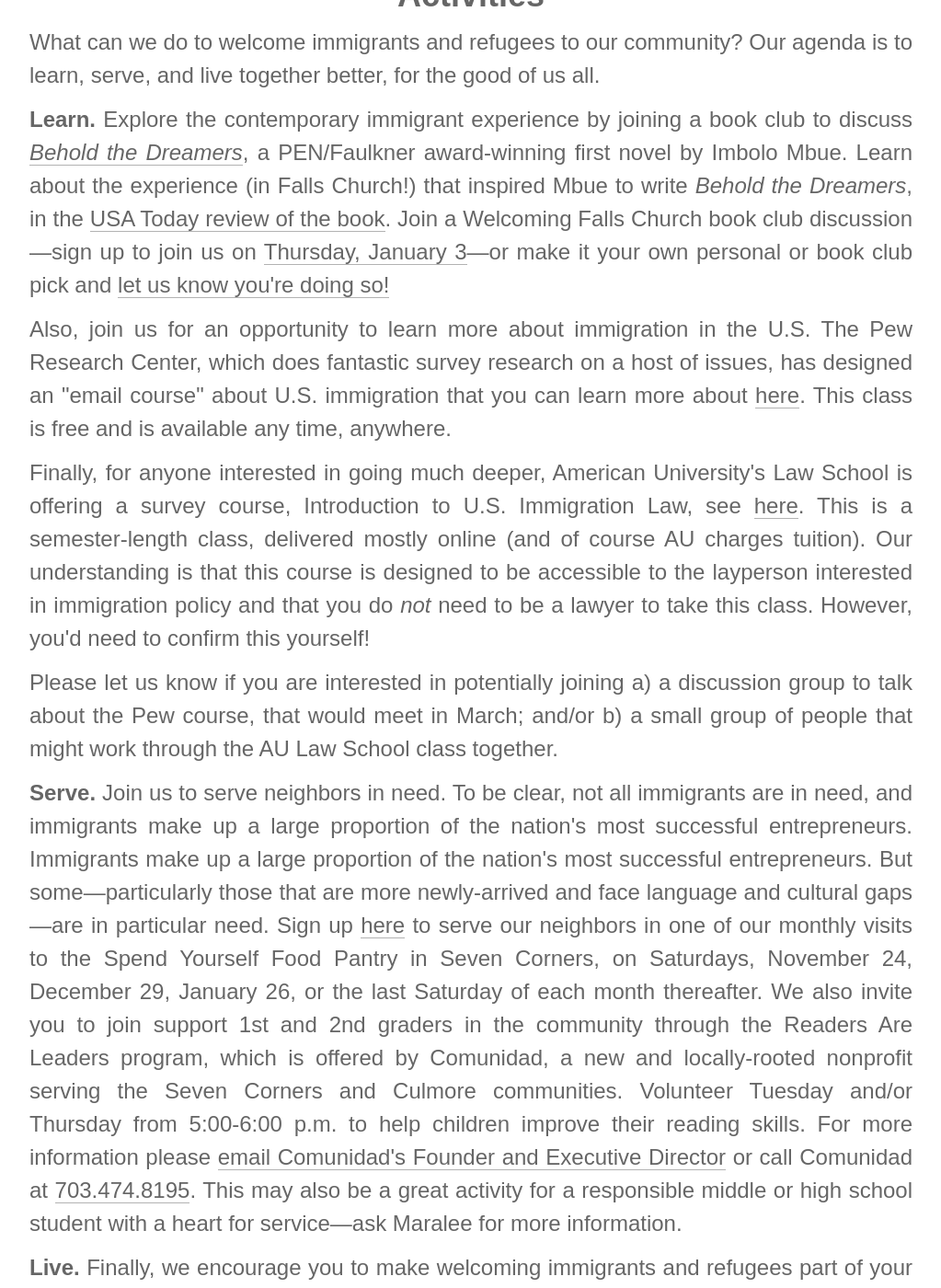
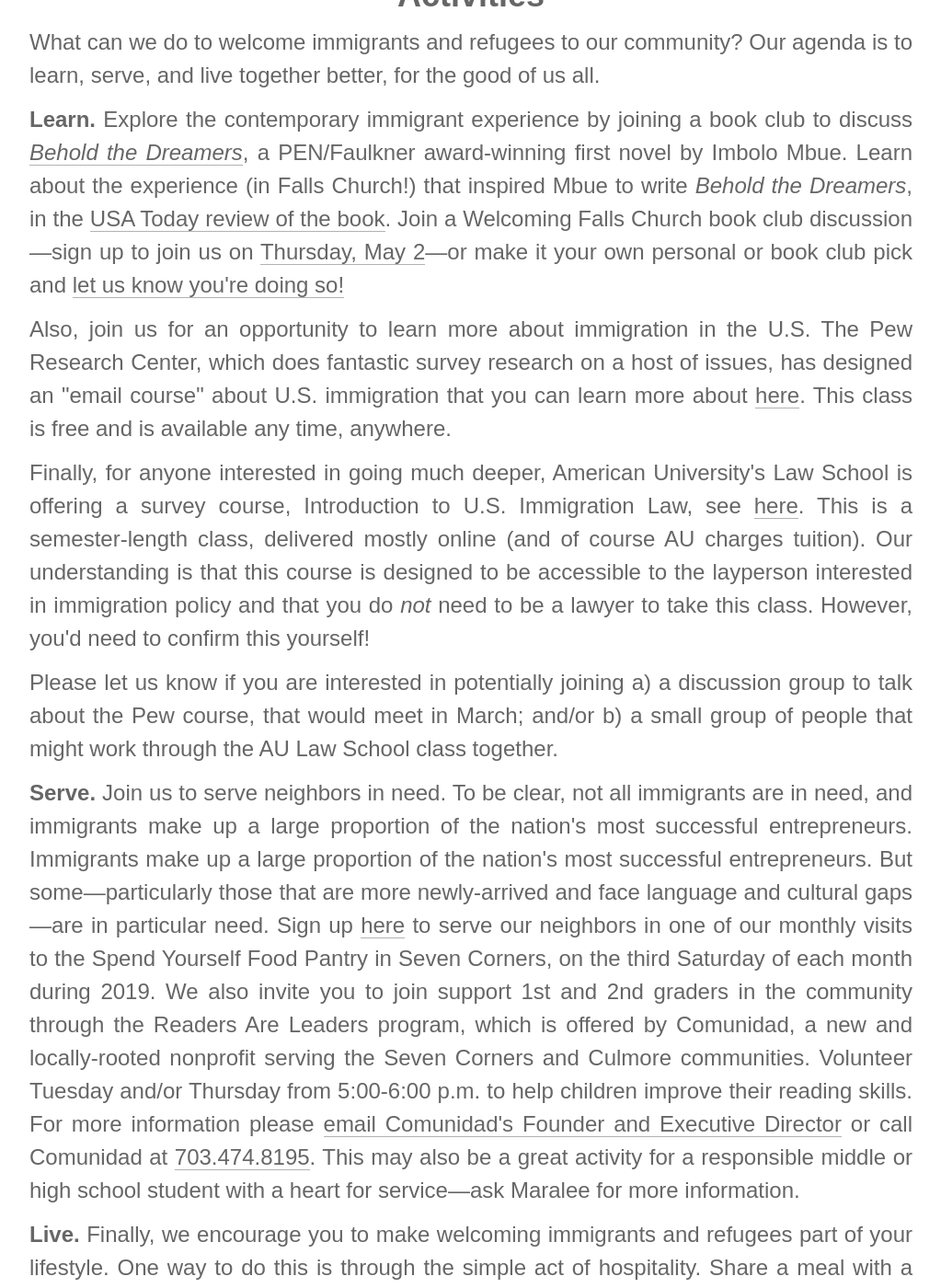
Before and after one commit to wfctest/wfctest, a Jekyll site: the page built from activities.html, in a window 1280 px wide and 1400 px high, scrolled down 292 px. Shown: the whole window at 92% size, without its empty margins (128-1151 px from the left). Built offline with Jekyll 4.4.1, drawn with Linux system fonts in a browser that asks for light colours; some web fonts are replaced.

Commit message:
Update activity dates

```diff
--- a/activities.html
+++ b/activities.html
@@ -4,11 +4,11 @@ layout: default
 <section>
     <h1>Activities</h1>
     <p>What can we do to welcome immigrants and refugees to our community? Our agenda is to learn, serve, and live together better, for the good of us all.</p>
-    <p><strong>Learn.</strong> Explore the contemporary immigrant experience by joining a book club to discuss <a href="https://www.amazon.com/Behold-Dreamers-Oprahs-Book-Club/dp/0525509712/ref=sr_1_1?ie=UTF8&amp;qid=1539031722&amp;sr=8-1&amp;keywords=behold+the+dreamers"><em>Behold the Dreamers</em></a>, a PEN/Faulkner award-winning first novel by Imbolo Mbue. Learn about the experience (in Falls Church!) that inspired Mbue to write <em>Behold the Dreamers</em>, in the <a href="https://www.usatoday.com/story/life/books/2017/06/26/oprah-picks-debut-novel-behold-the-dreamers-for-book-club/103197042/">USA Today review of the book</a>. Join a Welcoming Falls Church book club discussion—sign up to join us on <a href="https://www.signupgenius.com/go/70a0f4cabae22a2fd0-book1">Thursday, January 3</a>—or make it your own personal or book club pick and <a href="mailto:welcomingfallschurch@gmail.com">let us know</span> you're doing so!</a></p>
+    <p><strong>Learn.</strong> Explore the contemporary immigrant experience by joining a book club to discuss <a href="https://www.amazon.com/Behold-Dreamers-Oprahs-Book-Club/dp/0525509712/ref=sr_1_1?ie=UTF8&amp;qid=1539031722&amp;sr=8-1&amp;keywords=behold+the+dreamers"><em>Behold the Dreamers</em></a>, a PEN/Faulkner award-winning first novel by Imbolo Mbue. Learn about the experience (in Falls Church!) that inspired Mbue to write <em>Behold the Dreamers</em>, in the <a href="https://www.usatoday.com/story/life/books/2017/06/26/oprah-picks-debut-novel-behold-the-dreamers-for-book-club/103197042/">USA Today review of the book</a>. Join a Welcoming Falls Church book club discussion—sign up to join us on <a href="https://www.signupgenius.com/go/70a0f4cabae22a2fd0-book1">Thursday, May 2</a>—or make it your own personal or book club pick and <a href="mailto:welcomingfallschurch@gmail.com">let us know</span> you're doing so!</a></p>
     <p>Also, join us for an opportunity to learn more about immigration in the U.S. The Pew Research Center, which does fantastic survey research on a host of issues, has designed an "email course" about U.S. immigration that you can learn more about <a href="http://www.pewresearch.org/fact-tank/2018/10/16/want-to-understand-u-s-immigration-weve-got-an-email-course-for-you/">here</a>. This class is free and is available any time, anywhere.</p>
     <p>Finally, for anyone interested in going much deeper, American University's Law School is offering a survey course, Introduction to U.S. Immigration Law, see <a href="http://www.pewresearch.org/fact-tank/2018/10/16/want-to-understand-u-s-immigration-weve-got-an-email-course-for-you/">here</a>. This is a semester-length class, delivered mostly online (and of course AU charges tuition). Our understanding is that this course is designed to be accessible to the layperson interested in immigration policy and that you do <em>not</em> need to be a lawyer to take this class. However, you'd need to confirm this yourself!</p>
     <p>Please let us know if you are interested in potentially joining a) a discussion group to talk about the Pew course, that would meet in March; and/or b) a small group of people that might work through the AU Law School class together.</p>
-    <p><strong>Serve.</strong> Join us to serve neighbors in need. To be clear, not all immigrants are in need, and immigrants make up a large proportion of the nation's most successful entrepreneurs. Immigrants make up a large proportion of the nation's most successful entrepreneurs. But some—particularly those that are more newly-arrived and face language and cultural gaps—are in particular need. Sign up <a href="https://www.signupgenius.com/go/70a0f4cabae22a2fd0-volunteer">here</a> to serve our neighbors in one of our monthly visits to the Spend Yourself Food Pantry in Seven Corners, on Saturdays, November 24, December 29, January 26, or the last Saturday of each month thereafter. We also invite you to join support 1st and 2nd graders in the community through the Readers Are Leaders program, which is offered by Comunidad, a new and locally-rooted nonprofit serving the Seven Corners and Culmore communities. Volunteer Tuesday and/or Thursday from 5:00-6:00 p.m. to help children improve their reading skills. For more information please <a href="mailto:maralee.gc@gmail.com">email Comunidad's Founder and Executive Director</a> or call Comunidad at <a href="tel:7034748195">703.474.8195</a>. This may also be a great activity for a responsible middle or high school student with a heart for service—ask Maralee for more information.</p>
+    <p><strong>Serve.</strong> Join us to serve neighbors in need. To be clear, not all immigrants are in need, and immigrants make up a large proportion of the nation's most successful entrepreneurs. Immigrants make up a large proportion of the nation's most successful entrepreneurs. But some—particularly those that are more newly-arrived and face language and cultural gaps—are in particular need. Sign up <a href="https://www.signupgenius.com/go/70a0f4cabae22a2fd0-volunteer">here</a> to serve our neighbors in one of our monthly visits to the Spend Yourself Food Pantry in Seven Corners, on the third Saturday of each month during 2019. We also invite you to join support 1st and 2nd graders in the community through the Readers Are Leaders program, which is offered by Comunidad, a new and locally-rooted nonprofit serving the Seven Corners and Culmore communities. Volunteer Tuesday and/or Thursday from 5:00-6:00 p.m. to help children improve their reading skills. For more information please <a href="mailto:maralee.gc@gmail.com">email Comunidad's Founder and Executive Director</a> or call Comunidad at <a href="tel:7034748195">703.474.8195</a>. This may also be a great activity for a responsible middle or high school student with a heart for service—ask Maralee for more information.</p>
     <p><strong>Live.</strong> Finally, we encourage you to make welcoming immigrants and refugees part of your lifestyle. One way to do this is through the simple act of hospitality. Share a meal with a neighbor that crosses cultures in ways that you might not otherwise experience. Also, consider getting involved in our initiative to organize international-themed potluck dinners that bring together area families. <a href="mailto:welcomingfallschurch@gmail.com">Contact Program Coordinator Katie Adams</a> to learn more about "International Night in the Home," which extends the experience of the very successful International Nights in area schools to homes in the community. You can even follow up on this very locally, in your own neighborhood. Celebrate and enrich the cultural fabric of your own life, by sharing the gift of hospitality and a meal with international neighbors.</p>
     <p>We hope you join us in Welcoming Falls Church. Sign up for one or more activities, and if you have not already done so provide us your information in the form below, so that we can be in touch with you proactively about future activities. We look forward to engaging with area residents, civic and business leaders, our schools and many others, to build a community of neighbors.</p>
 </section>
```
